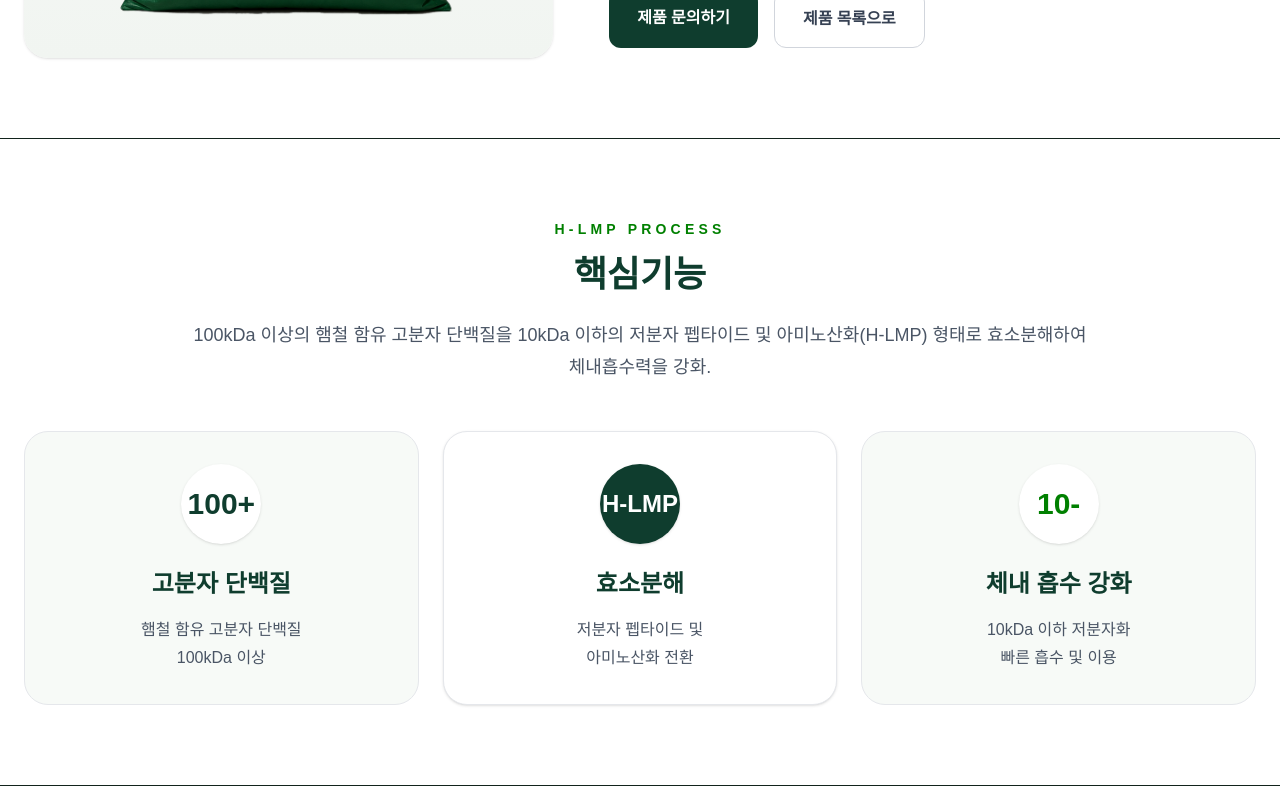
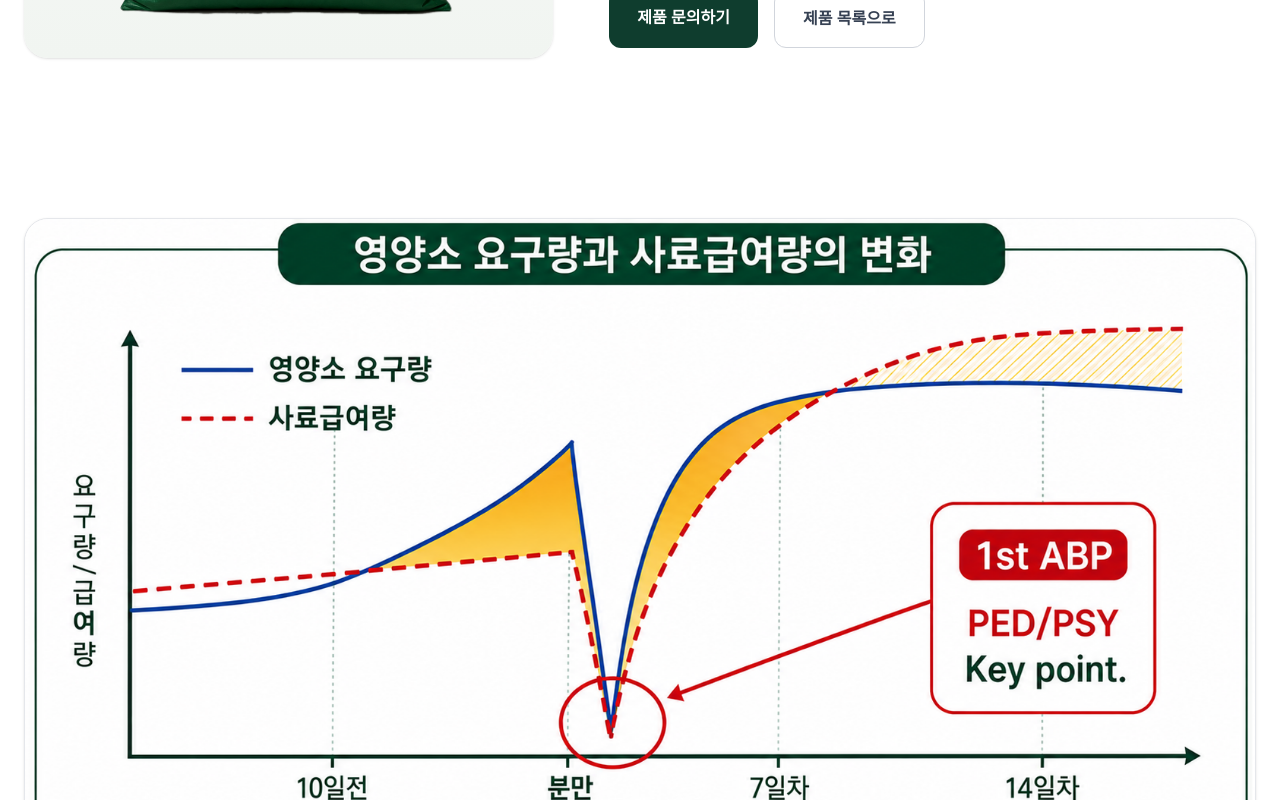
Before and after one commit to uncypdf/enfarm-site, a Next.js app: page /products/amino-f in a window 1280 px wide. Shown: the part 1040-1840 px from the top of the page. Built offline with nearby package versions, Linux system fonts and the light colour scheme.

Commit message:
Add 1st ABP infographic to Amino-F page

```diff
--- a/src/app/products/amino-f/page.tsx
+++ b/src/app/products/amino-f/page.tsx
@@ -144,6 +144,20 @@ export default function AminoFPage() {
             >
               제품 목록으로
             </Link>
+          </div>
+        </div>
+      </section>
+
+      <section className="bg-white px-6 pt-20 pb-6">
+        <div className="mx-auto max-w-7xl">
+          <div className="overflow-hidden rounded-3xl border border-gray-200 bg-white shadow-sm">
+            <Image
+              src="/1stabp.png"
+              alt="1차 ABP 핵심 포인트 도표"
+              width={1600}
+              height={1000}
+              className="h-auto w-full"
+            />
           </div>
         </div>
       </section>
```
Also changed, not shown: public/1stabp.png (added).
